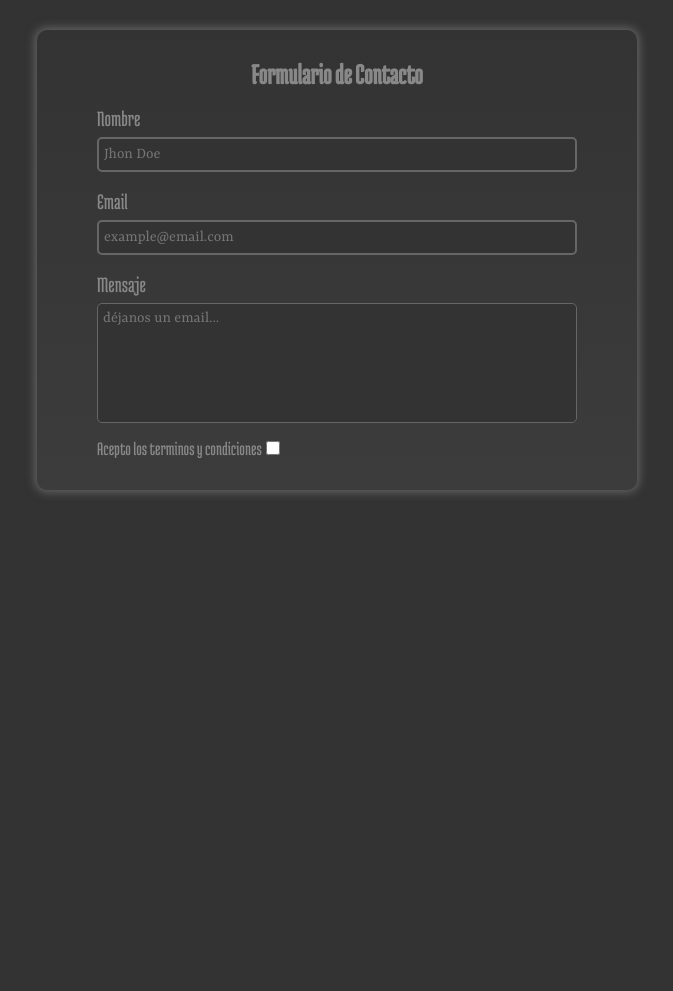
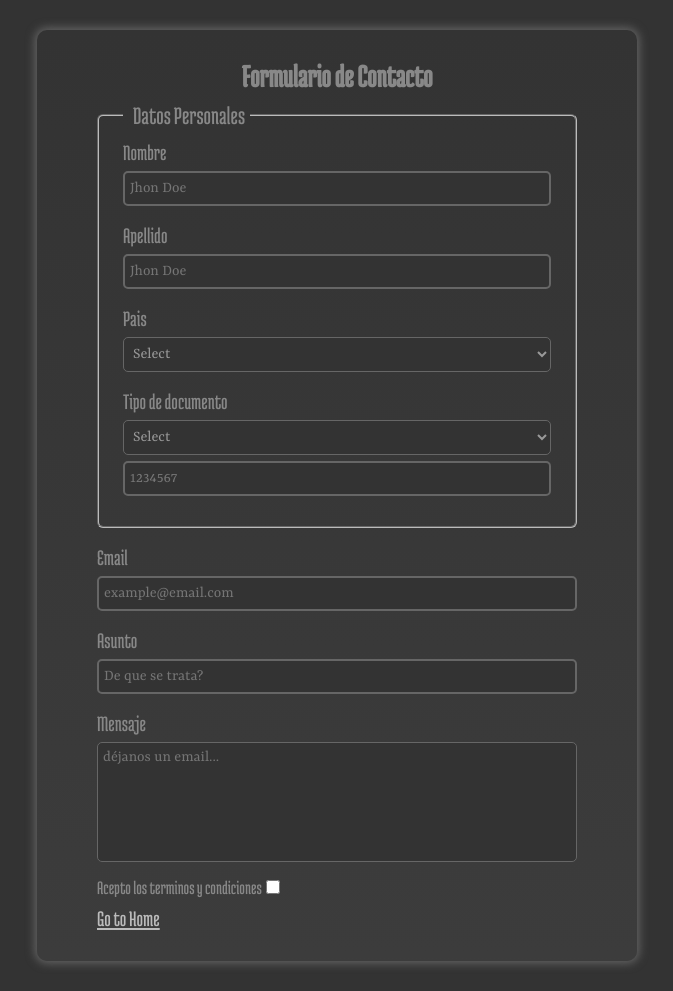
Before and after one commit to MirioVasquez/PracticasPy, a Flask app: page /pdg in a window 1280 px wide. Shown: the whole page, without its empty margins (303-976 px from the left). Before the commit the page ends 495 px from the top, so only its background shows below. Run offline with Flask 3, Linux system fonts and the light colour scheme.

Commit message:
Añadiendo fielset and legend al archivo HTML

```diff
--- a/Flask HTML/static/styles/style.css
+++ b/Flask HTML/static/styles/style.css
@@ -1,7 +1,8 @@
 body{
     background-color: #333333;
+    margin: 0;
 }
-div{
+.container{
     width: 600px;
     margin: 30px auto;
     padding: 0;
@@ -22,7 +23,23 @@ h2{
     padding: 0 0 10px 0;
     text-align: center;
     color: #888888;
-    font-size: 0.9em;
+    font-size: 1em;
+}
+legend{
+    padding: 0 5px 0 10px;
+    color: #888888;
+    font-size: 0.8em;
+    font-weight: 100;
+}
+fieldset{
+    margin: 0 0 10px 0;
+    padding: 5px 24px 20px 24px;
+    border-color: #bbb;
+    border-radius: 6px;
+}
+label{
+    color: #888888;
+    font-size: 0.7em;
 }
 .formulario_input{
     height: 35px;
@@ -44,11 +61,10 @@ h2{
     min-height: 120px;
     margin: 6px 0 0 0;
 }
-label{
-    color: #888888;
-    font-size: 0.7em;
+.double_input{
+    margin: 0;
 }
-.checkbox_input{
+.checkbox_label{
     font-weight: 100;
     font-size: 0.6em;
 }
@@ -57,3 +73,7 @@ label{
     width: 14px;
     margin: auto;
 }
+a{
+    color: #bbbbbb;
+    font-size: 0.7em;
+}
--- a/Flask HTML/templates/pdg.html
+++ b/Flask HTML/templates/pdg.html
@@ -3,17 +3,58 @@
     Paddding
 {% endblock %}
 {% block content %}
-    <div>
+    <div class="container">
         <form class="formulario">
             <h2>Formulario de Contacto</h2>
+            <fieldset>
+                <legend>Datos Personales</legend>
+                <div class="div_element">
                     <label for="nombre">Nombre</label>
                     <input class="formulario_input" id="nombre" type="text" placeholder="Jhon Doe">
+                </div>
+                <div class="div_element">
+                    <label for="apellido">Apellido</label>
+                    <input class="formulario_input" id="apellido" type="text" placeholder="Jhon Doe">
+                </div>
+                <div class="div_element">
+                    <label>Pais</label>
+                    <select name="pais_usuario" class="formulario_input">
+                        <option value="none">Select</option>
+                        <option value="peru">Perú</option>
+                        <option value="argentina">Argentina</option>
+                        <option value="chile">Chile</option>
+                        <option value="bolivia">Bolivia</option>
+                    </select>
+                </div>
+                <div class="div_element">
+                    <label for="tipo_documento">Tipo de documento</label>
+                    <select name="doc_type" class="formulario_input double_input">
+                        <option value="none">Select</option>
+                        <option value="DNI">DNI</option>
+                        <option value="CE">CE</option>
+                    </select>
+                    <input class="formulario_input select_input" id="tipo_documento" type="num" placeholder="1234567">
+                </div>
+            </fieldset>
+            <div class="div_element">
                 <label for="email">Email</label>
                 <input class="formulario_input" id="email" type="email" placeholder="example@email.com">
+            </div>
+            <div class="div_element">
+                <label for="asunto">Asunto</label>
+                <input class="formulario_input" id="asunto" type="text" placeholder="De que se trata?">
+            </div>
+            <div class="div_element">
                 <label for="textarea">Mensaje</label>
                 <textarea class="formulario_input textarea_input" id="textarea" placeholder="déjanos un email..."></textarea>
-            <label class="checkbox_input" for="checkbox">Acepto los terminos y condiciones</label>
+            </div>
+            <div>
+                <label class="checkbox_label" for="checkbox">Acepto los terminos y condiciones</label>
                 <input class="checkbox" id="checkbox" type="checkbox">
+            </div>
+            <div>
+                <a href="/home">Go to Home</a>
+            </div>
         </form>
     </div>
 {% endblock %}
```
Also changed, not shown: 1 other file. Lines whose indentation alone changed are shown as unchanged.
